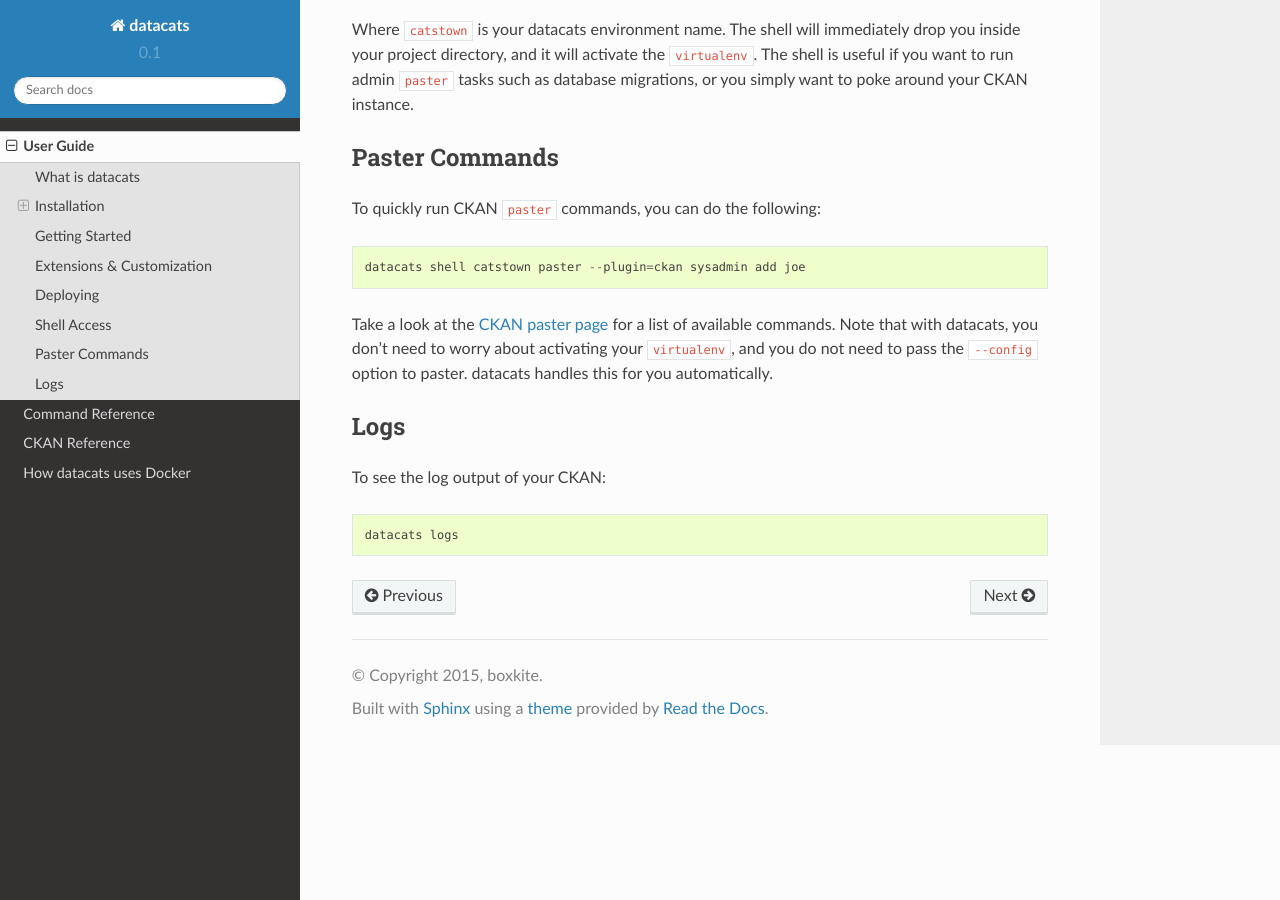
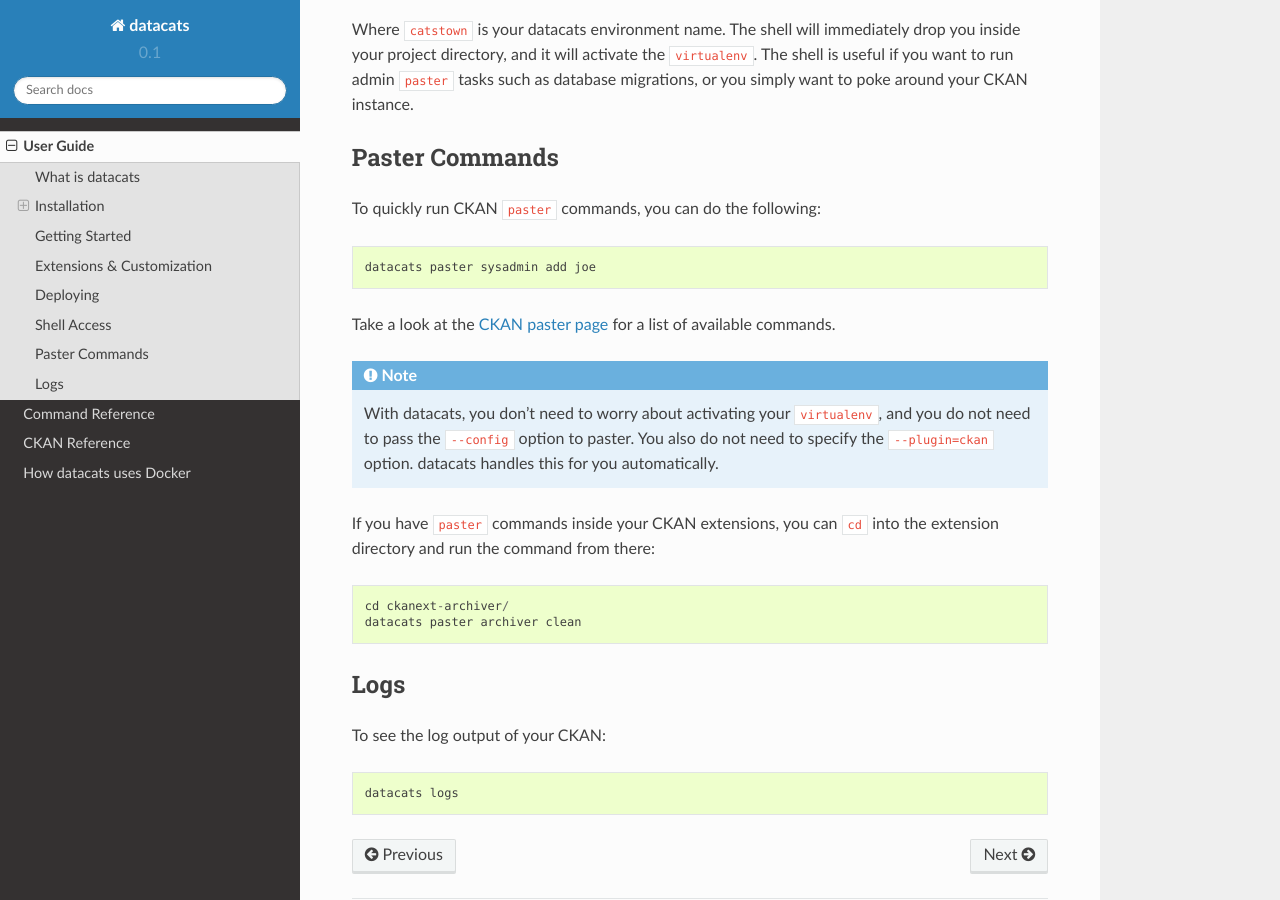
Before and after one commit to datacats/datacats, a Sphinx documentation site: the page built from docs/guide.rst, in a window 1280 px wide and 900 px high, scrolled down 4170 px. Built offline with Sphinx 7.4.7 and the Read the Docs theme 2.0.0, drawn with Linux system fonts in a browser that asks for light colours.

Commit message:
update docs for paster command

```diff
--- a/docs/guide.rst
+++ b/docs/guide.rst
@@ -187,12 +187,22 @@
 ---------------
 To quickly run CKAN ``paster`` commands, you can do the following: ::
 
-    datacats shell catstown paster --plugin=ckan sysadmin add joe
+    datacats paster sysadmin add joe
 
-Take a look at the `CKAN paster page`_ for a list of available commands. Note
-that with datacats, you don't need to worry about activating your ``virtualenv``,
-and you do not need to pass the ``--config`` option to paster. datacats handles this
-for you automatically.
+Take a look at the `CKAN paster page`_ for a list of available commands.
+
+.. note::
+
+    With datacats, you don't need to worry about activating your ``virtualenv``,
+    and you do not need to pass the ``--config`` option to paster. You also
+    do not need to specify the ``--plugin=ckan`` option.
+    datacats handles this for you automatically.
+
+If you have ``paster`` commands inside your CKAN extensions, you can ``cd`` into
+the extension directory and run the command from there: ::
+
+    cd ckanext-archiver/
+    datacats paster archiver clean
 
 Logs
 ----
```
Also changed, not shown: docs/ckan.rst (+8 -2 lines).
